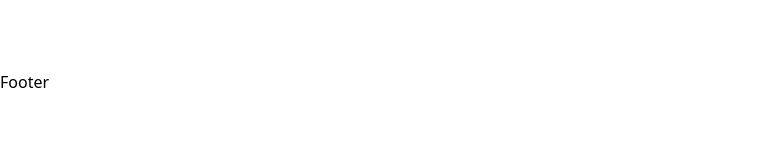
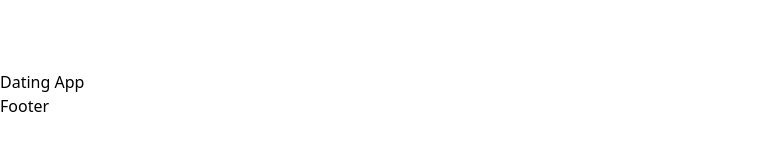
Before and after one commit to TeamProjectsReact/Dating-Aite, a React (Vite) app in the folder client/: page / in a window 1280 px wide. Shown: the part 537-688 px from the top of the page, without its empty margins (0-782 px from the left). Built offline with nearby package versions, Linux system fonts and the light colour scheme.

Commit message:
Update Navbar.jsx
Co-Authored-By: JehanKandy  <jehankandy@gmail.com>
Co-Authored-By: Anupa Gamage <125038143+Anupa1998@users.noreply.github.com>

```diff
--- a/client/src/comportments/HomePage/Navbar.jsx
+++ b/client/src/comportments/HomePage/Navbar.jsx
@@ -5,7 +5,10 @@ const Navbar = () => {
   return (
     <div>
         <div className='mb-20 text-2xl font-semibold text-white'>
-            <img src={LoveImage} alt="" className='w-50 h-50'/>
+          <div className="flex">
+            <img src={LoveImage} alt="" className='w-20 h-auto'/>
+            <p className="">Dating App</p>
+          </div>
         </div>
     </div>
   )
```
